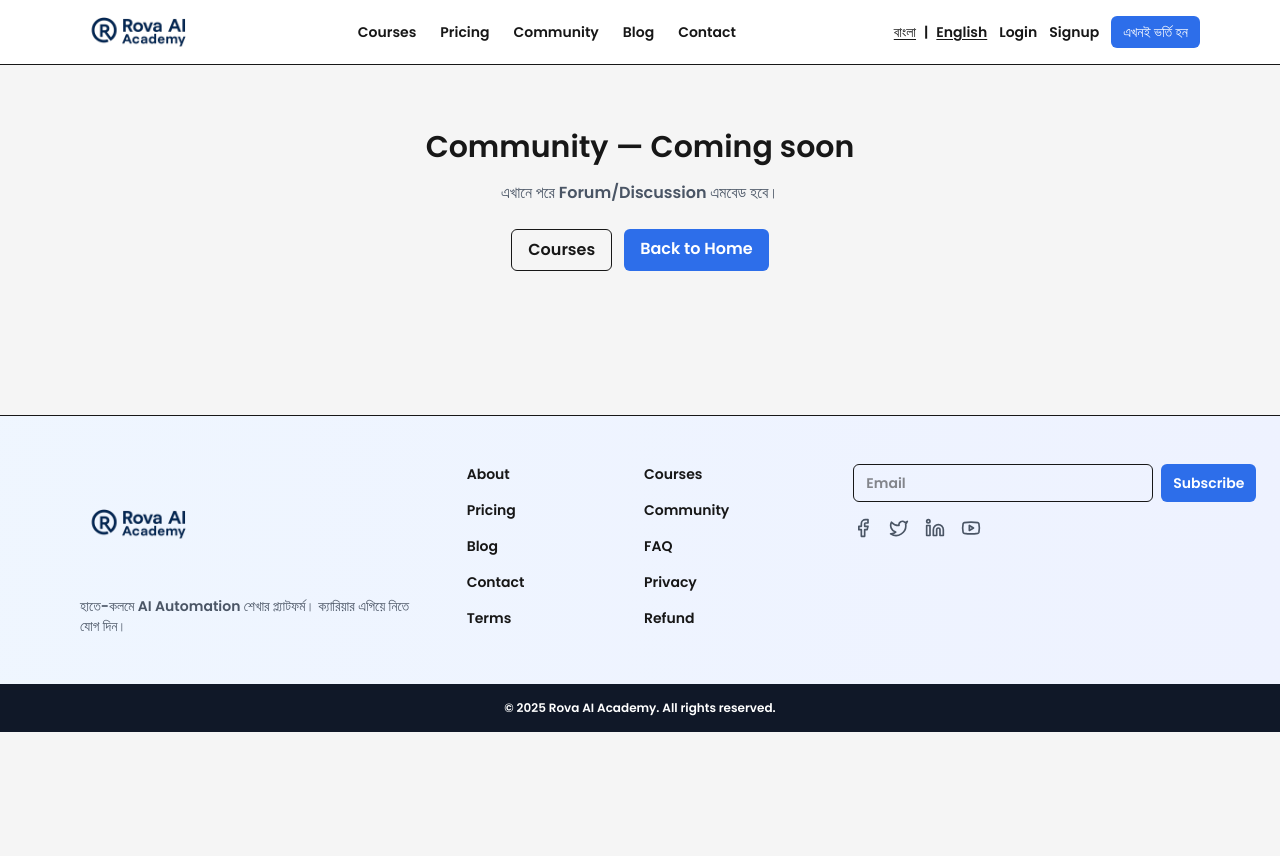
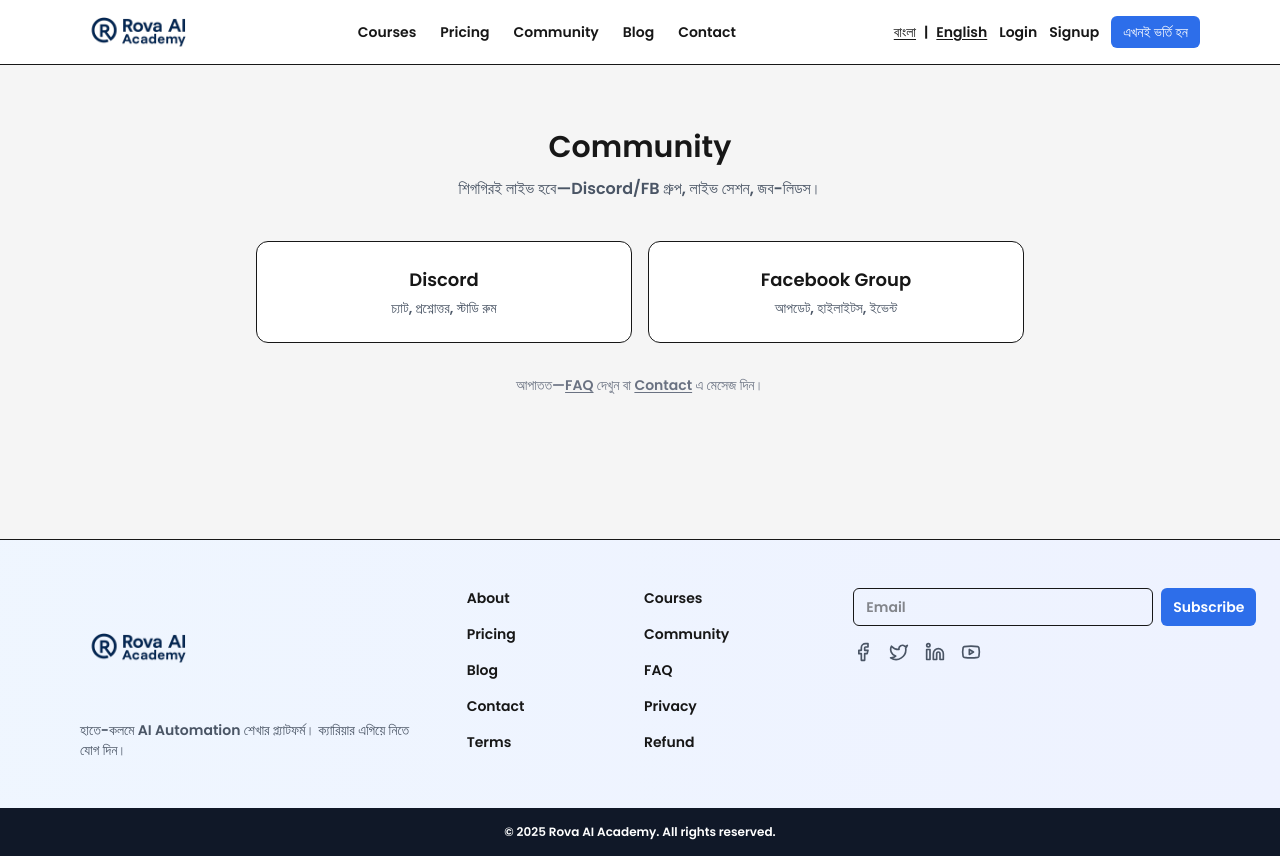
Before and after one commit to helloshamimjunior-cpu/rova-ai, a Next.js app: page /community in a window 1280 px wide. Before the commit the page ends 800 px from the top, so only its background shows below. Built offline with nearby package versions, Linux system fonts and the light colour scheme.

Commit message:
add /community placeholder

```diff
--- a/app/community/page.tsx
+++ b/app/community/page.tsx
@@ -1,25 +1,31 @@
-// app/community/page.tsx
-import Link from "next/link";
+export default function CommunityPage() {
+  return (
+    <section className="py-16">
+      <h1 className="text-3xl font-semibold text-center mb-3">Community</h1>
+      <p className="text-center text-gray-600 mb-10">
+        শিগগিরই লাইভ হবে—Discord/FB গ্রুপ, লাইভ সেশন, জব-লিডস।
+      </p>
 
-export default function Page() {
-  return (
-    <div className="mx-auto max-w-3xl px-4 py-16 text-center">
-      <h1 className="text-3xl font-semibold mb-4">Community — Coming soon</h1>
-      <p className="text-gray-600 mb-6">
-        এখানে পরে Forum/Discussion এমবেড হবে।
+      <div className="mx-auto max-w-3xl grid gap-4 sm:grid-cols-2">
+        <a
+          href="#"
+          className="rounded-xl border p-6 text-center hover:shadow transition bg-white"
+        >
+          <div className="text-lg font-medium mb-1">Discord</div>
+          <div className="text-sm text-gray-600">চ্যাট, প্রশ্নোত্তর, স্টাডি রুম</div>
+        </a>
+        <a
+          href="#"
+          className="rounded-xl border p-6 text-center hover:shadow transition bg-white"
+        >
+          <div className="text-lg font-medium mb-1">Facebook Group</div>
+          <div className="text-sm text-gray-600">আপডেট, হাইলাইটস, ইভেন্ট</div>
+        </a>
+      </div>
+
+      <p className="text-center text-sm text-gray-500 mt-8">
+        আপাতত—<a href="/faq" className="underline">FAQ</a> দেখুন বা <a href="/contact" className="underline">Contact</a> এ মেসেজ দিন।
       </p>
-      <div className="flex gap-3 justify-center">
-        <Link href="/courses" className="px-4 py-2 rounded-md border">
-          Courses
-        </Link>
-        <Link
-          href="/"
-          className="px-4 py-2 rounded-md text-white"
-          style={{ background: "var(--brand-primary)" }}
-        >
-          Back to Home
-        </Link>
-      </div>
-    </div>
+    </section>
   );
 }
```
